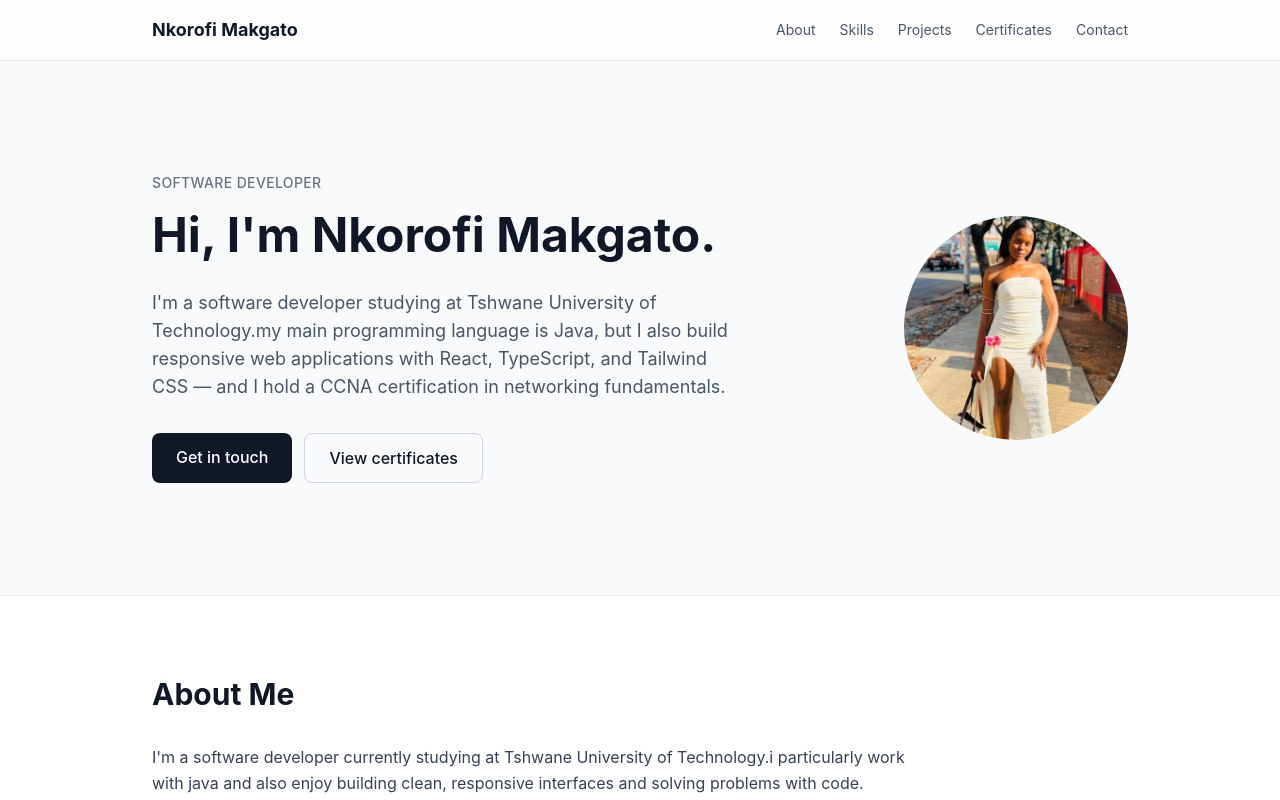
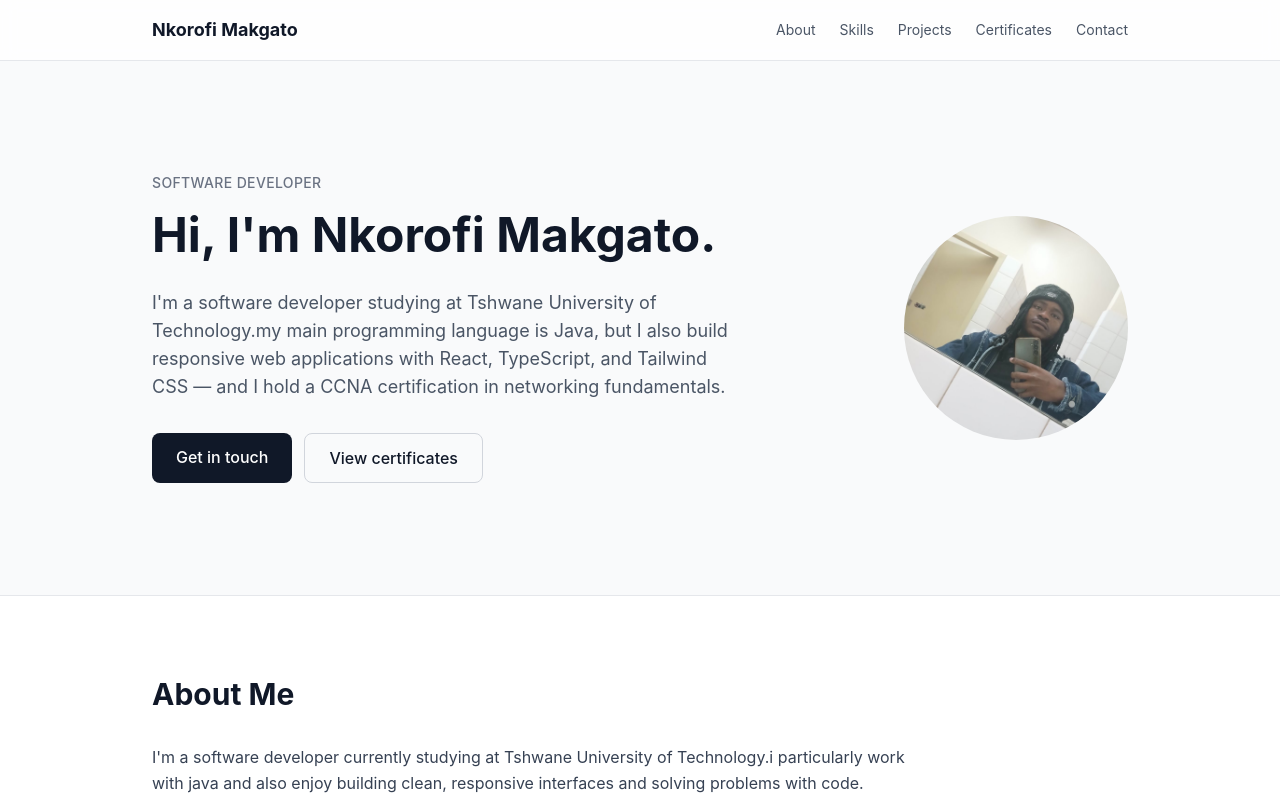
Before and after one commit to nkorofimakgato-blip/portfolio, a React (Vite) app: page / in a window 1280 px wide. Shown: the top 800 px of the page. Built offline with nearby package versions, Linux system fonts and the light colour scheme.

Commit message:
update: new picture

```diff
--- a/src/components/Hero.tsx
+++ b/src/components/Hero.tsx
@@ -33,7 +33,7 @@ function Hero() {
 
         <div className="w-48 h-48 sm:w-56 sm:h-56 rounded-full overflow-hidden bg-gray-200 mx-auto sm:mx-0 flex items-center justify-center">
           <img
-            src="/photos/profile.jpg"
+            src="/photos/me.jpg"
             alt="Nkorofi Makgato"
             className="w-full h-full object-cover"
             onError={(e) => {
```
Also changed, not shown: public/photos/me.jpg (added), public/photos/profile.jpg (deleted).
